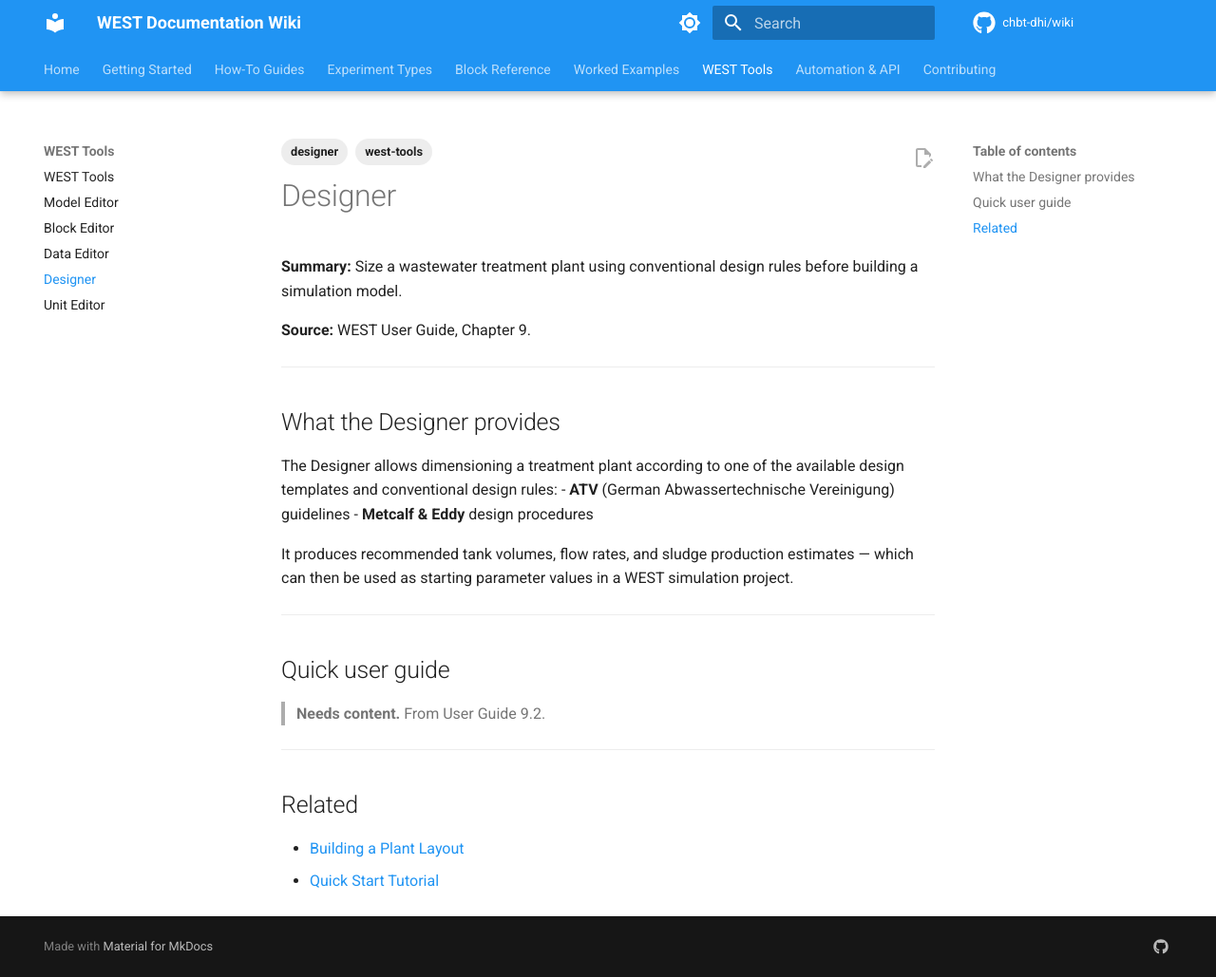
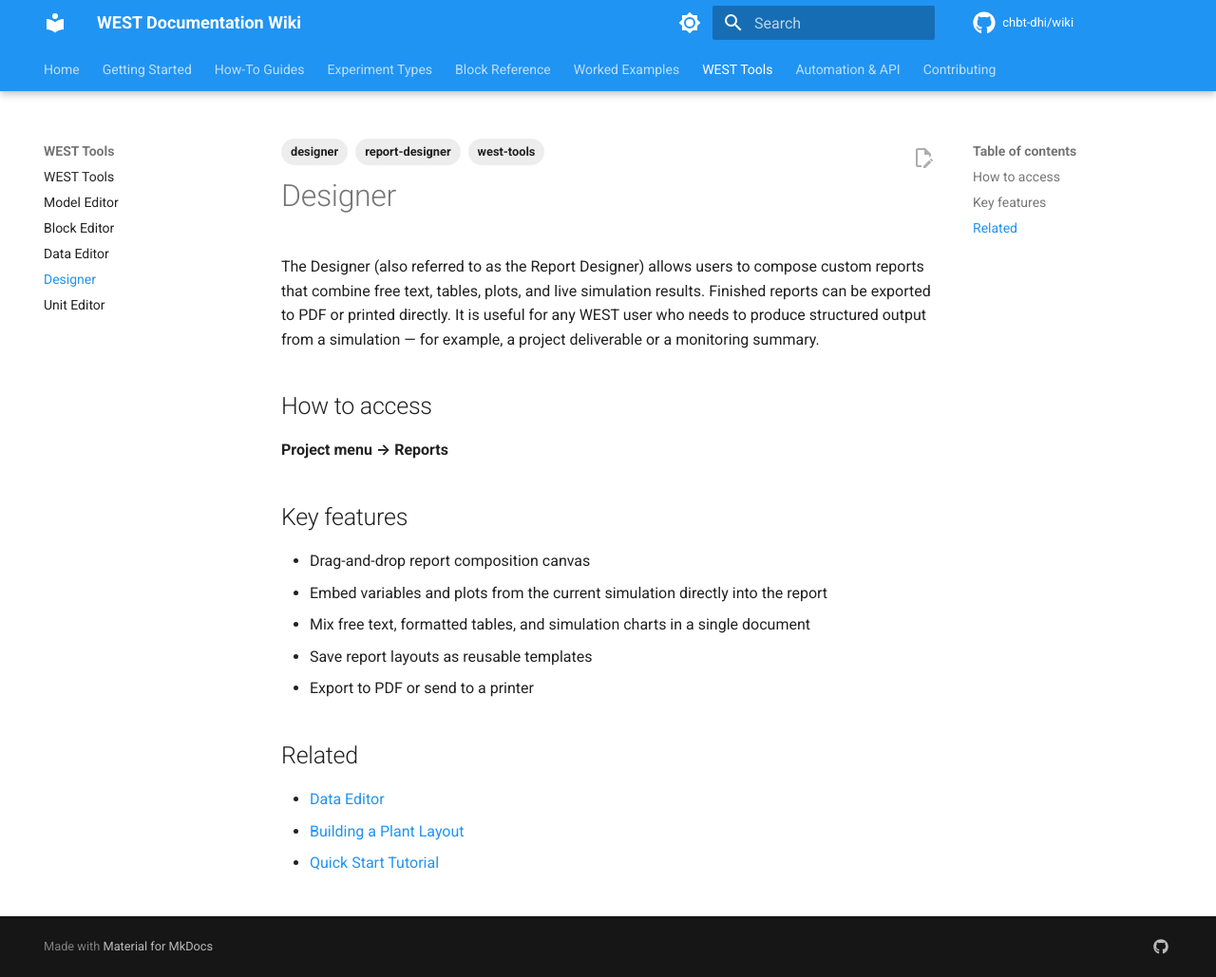
Before and after one commit to CHBT-DHI/Wiki, an MkDocs documentation site: the page built from docs/west-tools/designer.md, in a window 1280 px wide and 1029 px high. Shown: the whole window at 95% size. Built offline with MkDocs 1.6.1 and Material for MkDocs 9.7.7, drawn with Linux system fonts in a browser that asks for light colours; comment, search, counter and statistics services are not loaded.

Commit message:
docs(west-tools): populate Designer (Report Designer) reference page

```diff
--- a/docs/west-tools/designer.md
+++ b/docs/west-tools/designer.md
@@ -2,33 +2,27 @@
 tags:
   - west-tools
   - designer
+  - report-designer
 ---
 
 # Designer
 
-**Summary:** Size a wastewater treatment plant using conventional design rules before building a simulation model.
+The Designer (also referred to as the Report Designer) allows users to compose custom reports that combine free text, tables, plots, and live simulation results. Finished reports can be exported to PDF or printed directly. It is useful for any WEST user who needs to produce structured output from a simulation — for example, a project deliverable or a monitoring summary.
 
-**Source:** WEST User Guide, Chapter 9.
+## How to access
 
----
+**Project menu → Reports**
 
-## What the Designer provides
+## Key features
 
-The Designer allows dimensioning a treatment plant according to one of the available design templates and conventional design rules:
-- **ATV** (German Abwassertechnische Vereinigung) guidelines
-- **Metcalf & Eddy** design procedures
-
-It produces recommended tank volumes, flow rates, and sludge production estimates — which can then be used as starting parameter values in a WEST simulation project.
-
----
-
-## Quick user guide
-
-> **Needs content.** From User Guide 9.2.
-
----
+- Drag-and-drop report composition canvas
+- Embed variables and plots from the current simulation directly into the report
+- Mix free text, formatted tables, and simulation charts in a single document
+- Save report layouts as reusable templates
+- Export to PDF or send to a printer
 
 ## Related
 
+- [Data Editor](data-editor.md)
 - [Building a Plant Layout](../how-to/building-layouts.md)
 - [Quick Start Tutorial](../getting-started/quick-start.md)
```
